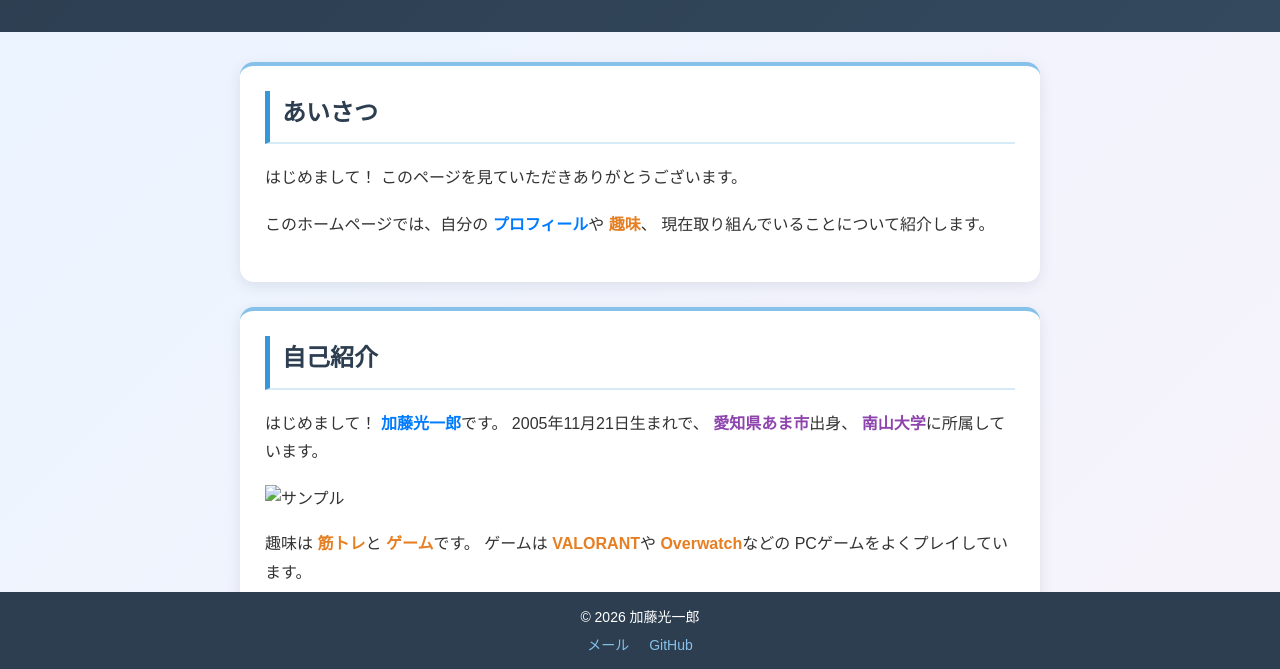
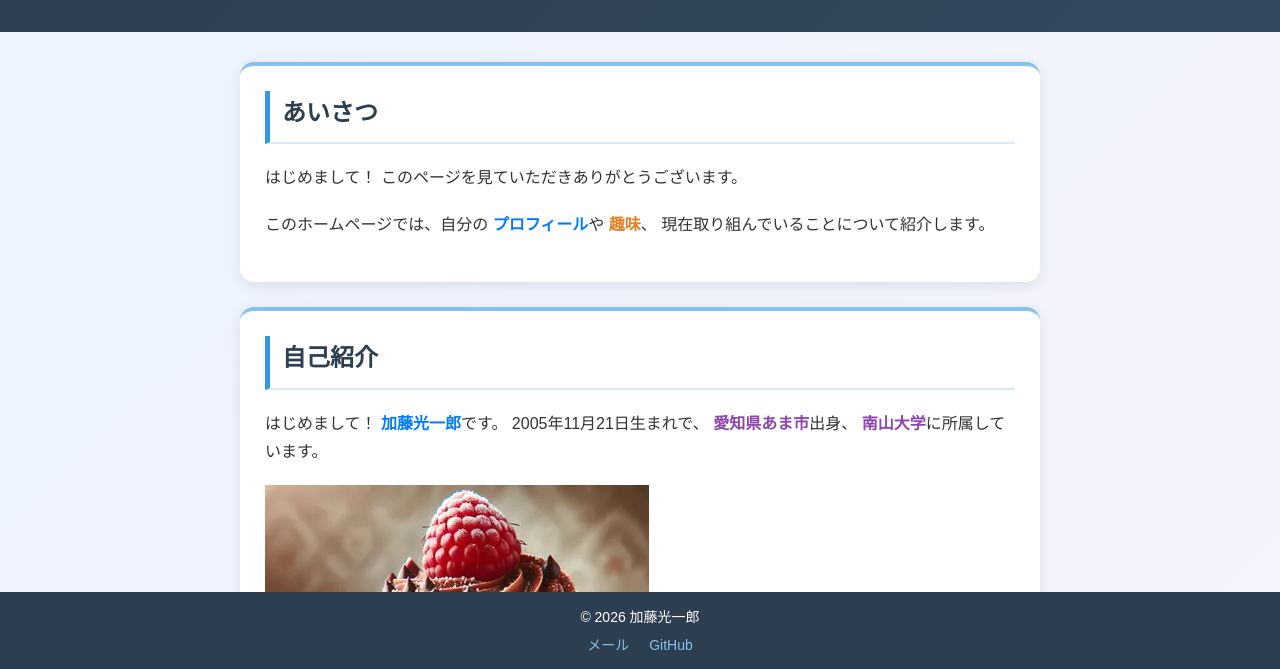
Before and after one commit to h17kk1121/test, a plain HTML site: page index.html in a window 1280 px wide. Shown: the part 129-798 px from the top of the page. Drawn offline with Linux system fonts and the light colour scheme; files whose address does not match are found by name.

Commit message:
Update index.html

```diff
--- a/index.html
+++ b/index.html
@@ -220,7 +220,7 @@
                 <span class="school">愛知県あま市</span>出身、
                 <span class="school">南山大学</span>に所属しています。
             </p>
-            <img src="画像のリンク" alt="サンプル">
+            <img src="C:\Users\user08\OneDrive\Desktop\cupcake.jpg" alt="サンプル">
 
             <p>
                 趣味は
```
